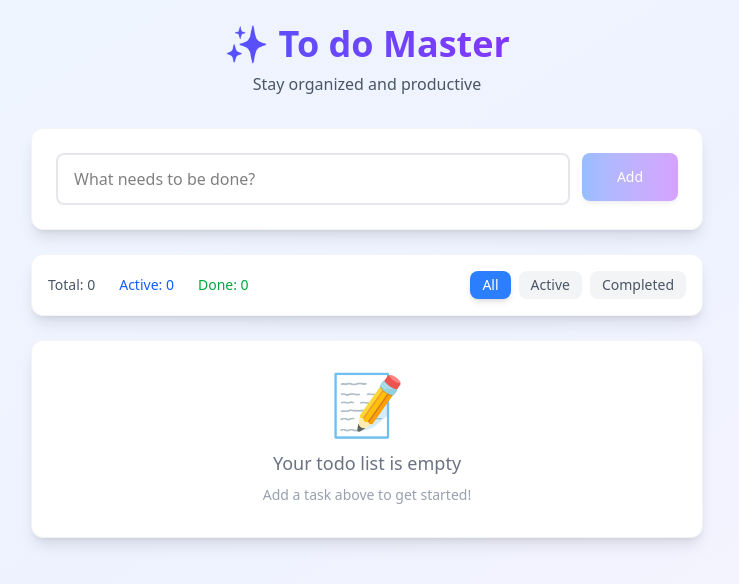
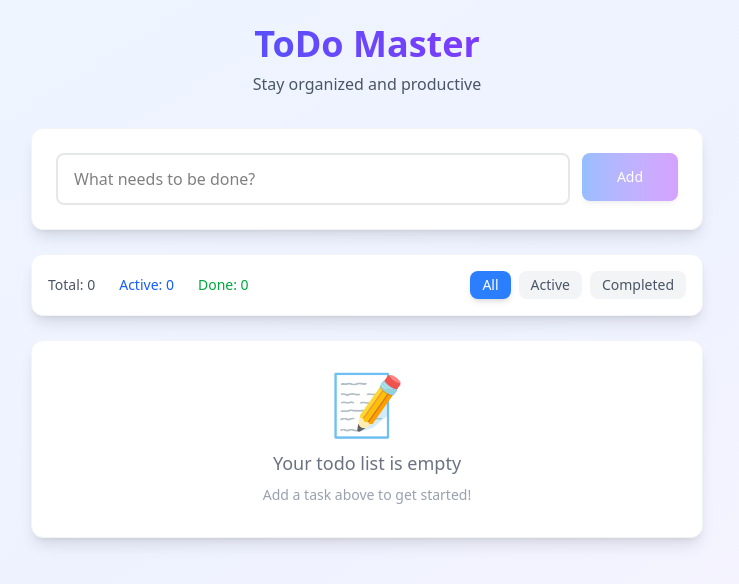
Before and after one commit to nexussjcet/Internship-Task, a React (Vite) app: page / in a window 1280 px wide. Shown: the top 584 px of the page, without its empty margins (273-1012 px from the left). Built offline with nearby package versions, Linux system fonts and the light colour scheme.

Commit message:
Name Change

```diff
--- a/src/App.jsx
+++ b/src/App.jsx
@@ -92,7 +92,7 @@ const App = () => {
       <div className="max-w-2xl mx-auto">
         <div className="text-center mb-8">
           <h1 className="text-4xl font-bold bg-gradient-to-r from-blue-600 to-purple-600 bg-clip-text text-transparent mb-2">
-            ✨ To do Master
+             ToDo Master
           </h1>
           <p className="text-gray-600">Stay organized and productive</p>
         </div>
```
